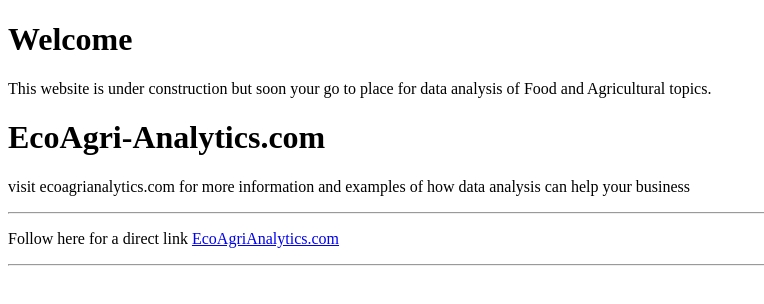
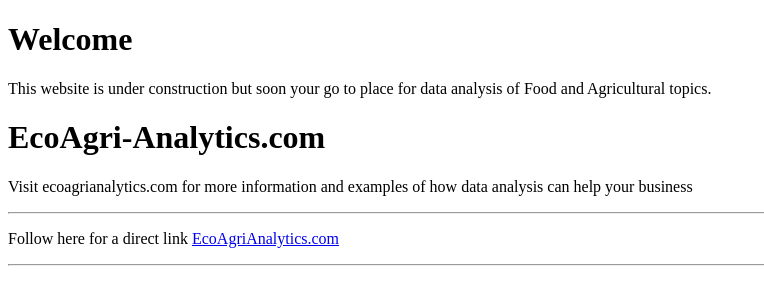
Before and after one commit to Claus-Pauwper/Claus-Pauwper.github.io, a plain HTML site: page index2.html in a window 1280 px wide. Shown: the full height of the page, 0-764 px from the left. Drawn offline with Linux system fonts and the light colour scheme.

Commit message:
Update index2.html

```diff
--- a/index2.html
+++ b/index2.html
@@ -8,7 +8,7 @@
 <p>This website is under construction but soon your go to place for data analysis of Food and Agricultural topics.</p>
 
 <h1>EcoAgri-Analytics.com</h1>
-<p>visit ecoagrianalytics.com for more information and examples of how data analysis can help your business</p>
+<p>Visit ecoagrianalytics.com for more information and examples of how data analysis can help your business</p>
 <hr>
 <p>Follow here for a direct link <a href="https://www.ecoagrianalytics.com">EcoAgriAnalytics.com</a> </p>
 <hr>
```
